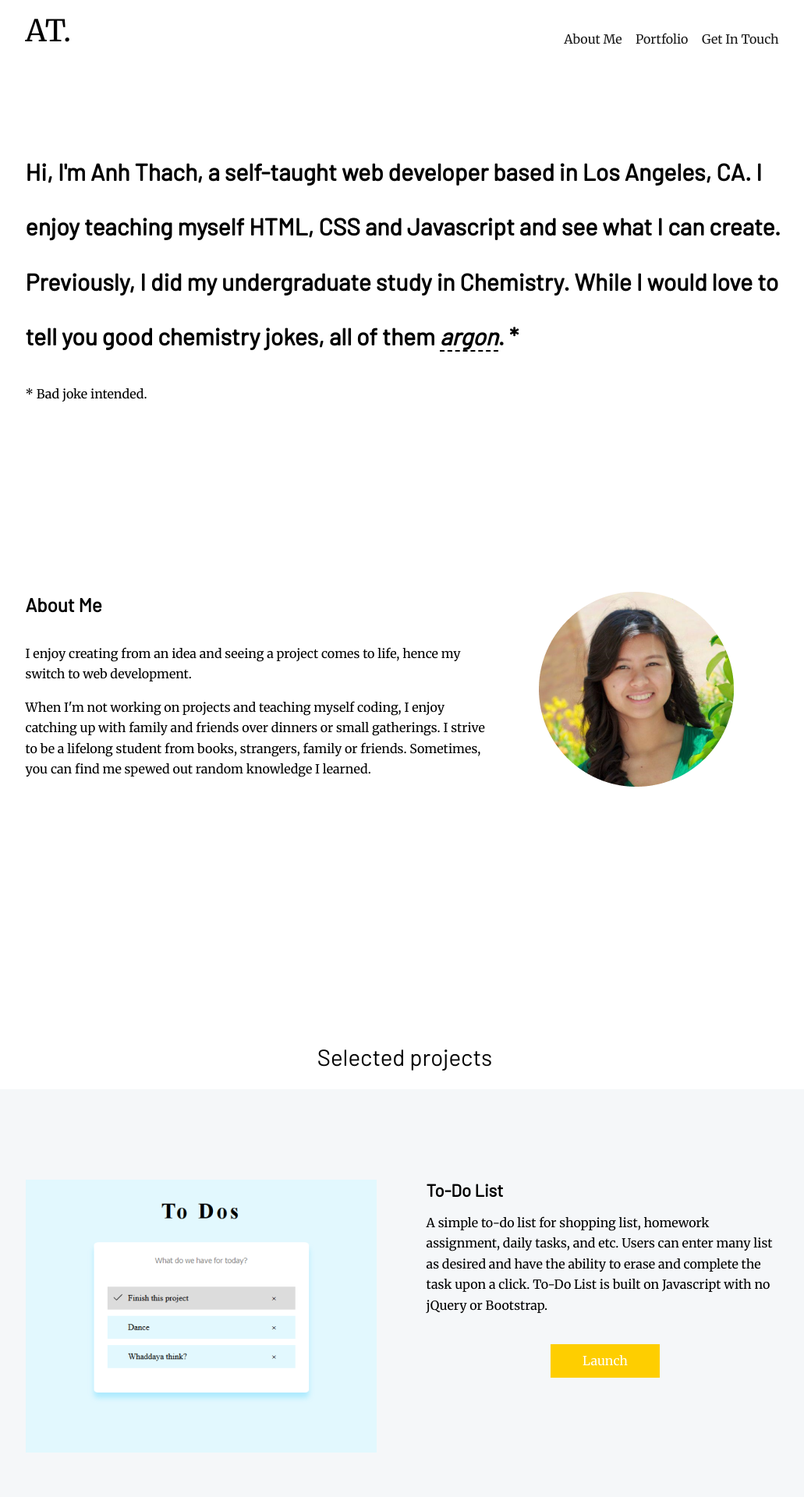
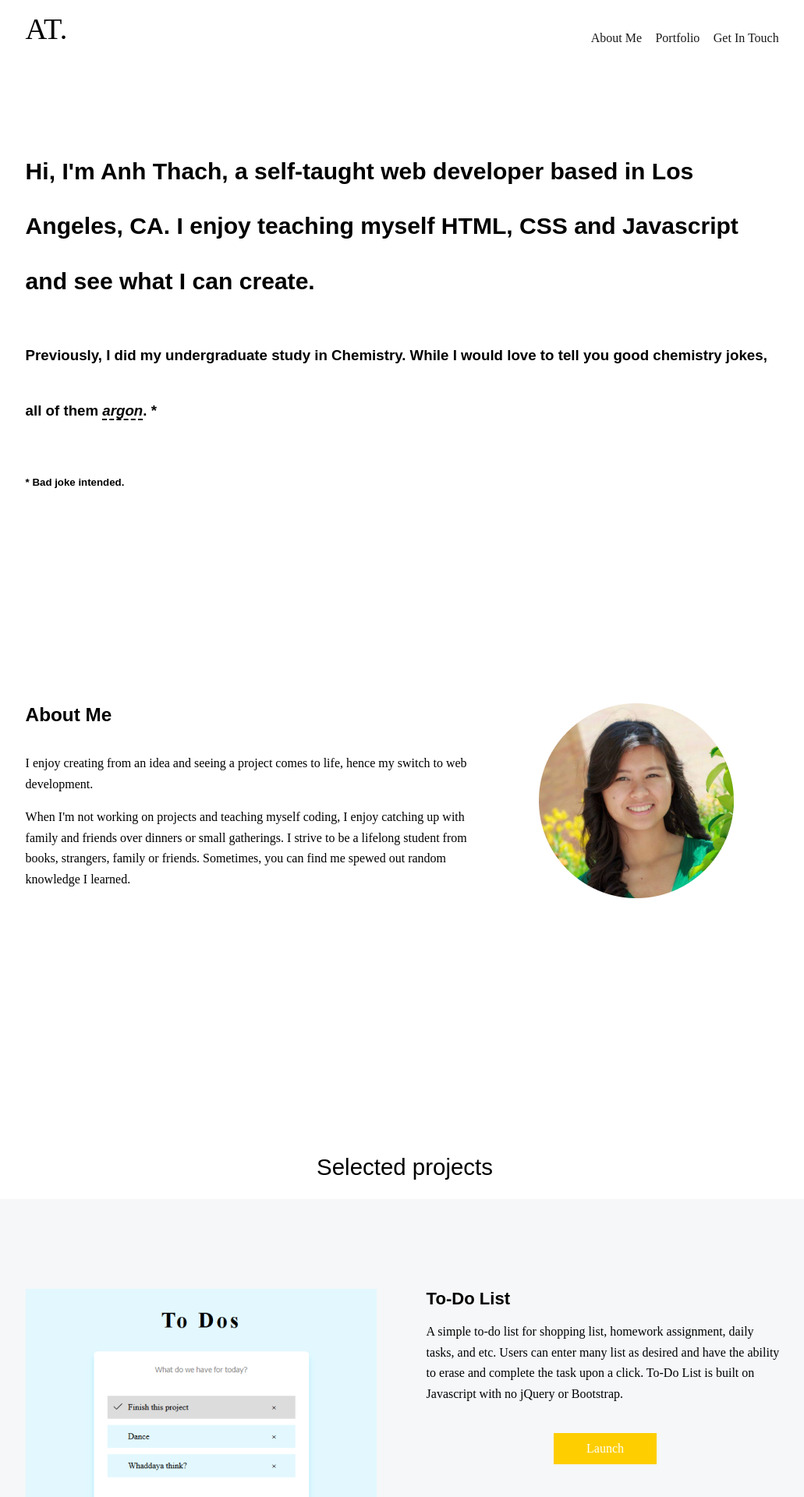
Before and after one commit to windan11/windan11.github.io, a Jekyll site: the page built from index.html, in a window 1280 px wide. Shown: the top 1920 px of the page at 78% size, without its empty margins (121-1152 px from the left). Built offline with Jekyll 4.4.1, drawn with Linux system fonts in a browser that asks for light colours; some web fonts are replaced.

Commit message:
update font to playfair and alice

```diff
--- a/_layouts/default.html
+++ b/_layouts/default.html
@@ -6,7 +6,7 @@
 			<!-- link to main stylesheet -->
 			<link rel="stylesheet" type="text/css" href="/css/main.css">
 			<link rel="stylesheet" type="text/css" href="/css/responsive.css">
-			<link href="https://fonts.googleapis.com/css?family=Barlow|Merriweather" rel="stylesheet">
+			<link href="https://fonts.googleapis.com/css?family=Alice|Playfair+Display" rel="stylesheet">
 		</head>
 		<body>
 			<a id="home"></a>
@@ -25,9 +25,10 @@
 
 			<section class="intro">
 				<div class="container">
-					<h1>Hi, I'm Anh Thach, a self-taught web developer based in Los Angeles, CA. I enjoy teaching myself HTML, CSS and Javascript and see what I can create. <br>Previously, I did my undergraduate study in Chemistry. While I would love to tell you good chemistry jokes, all of them <i class="dashed">argon</i>. *
-					</h1>
-					<p>* Bad joke intended.</p>
+					<h1>Hi, I'm Anh Thach, a self-taught web developer based in Los Angeles, CA. I enjoy teaching myself HTML, CSS and Javascript and see what I can create. </h1>
+					<h3>Previously, I did my undergraduate study in Chemistry. While I would love to tell you good chemistry jokes, all of them <i class="dashed">argon</i>. *
+					</h3>
+					<h5>* Bad joke intended.</h5>
 				</div>
 			</section>
 
```
